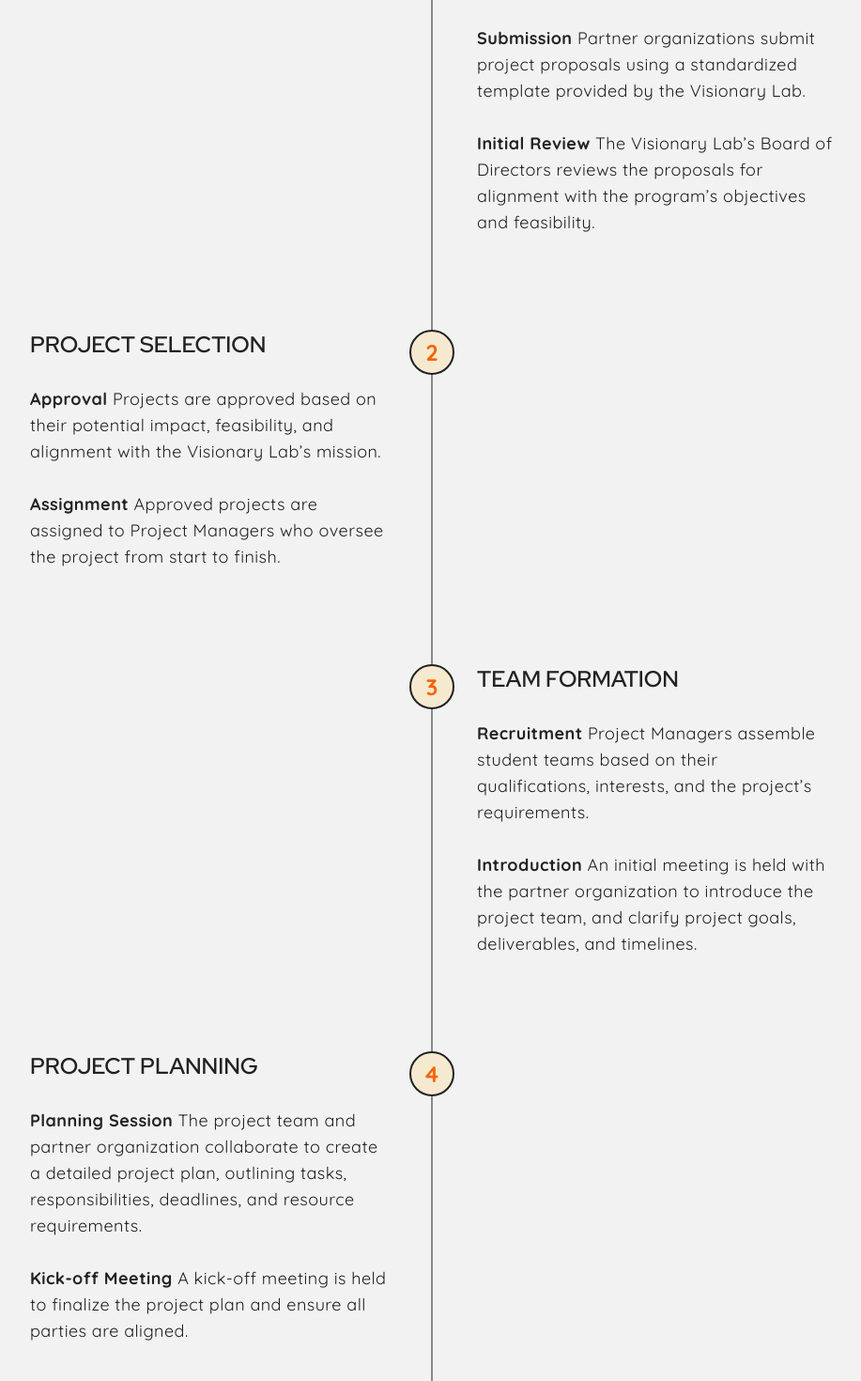
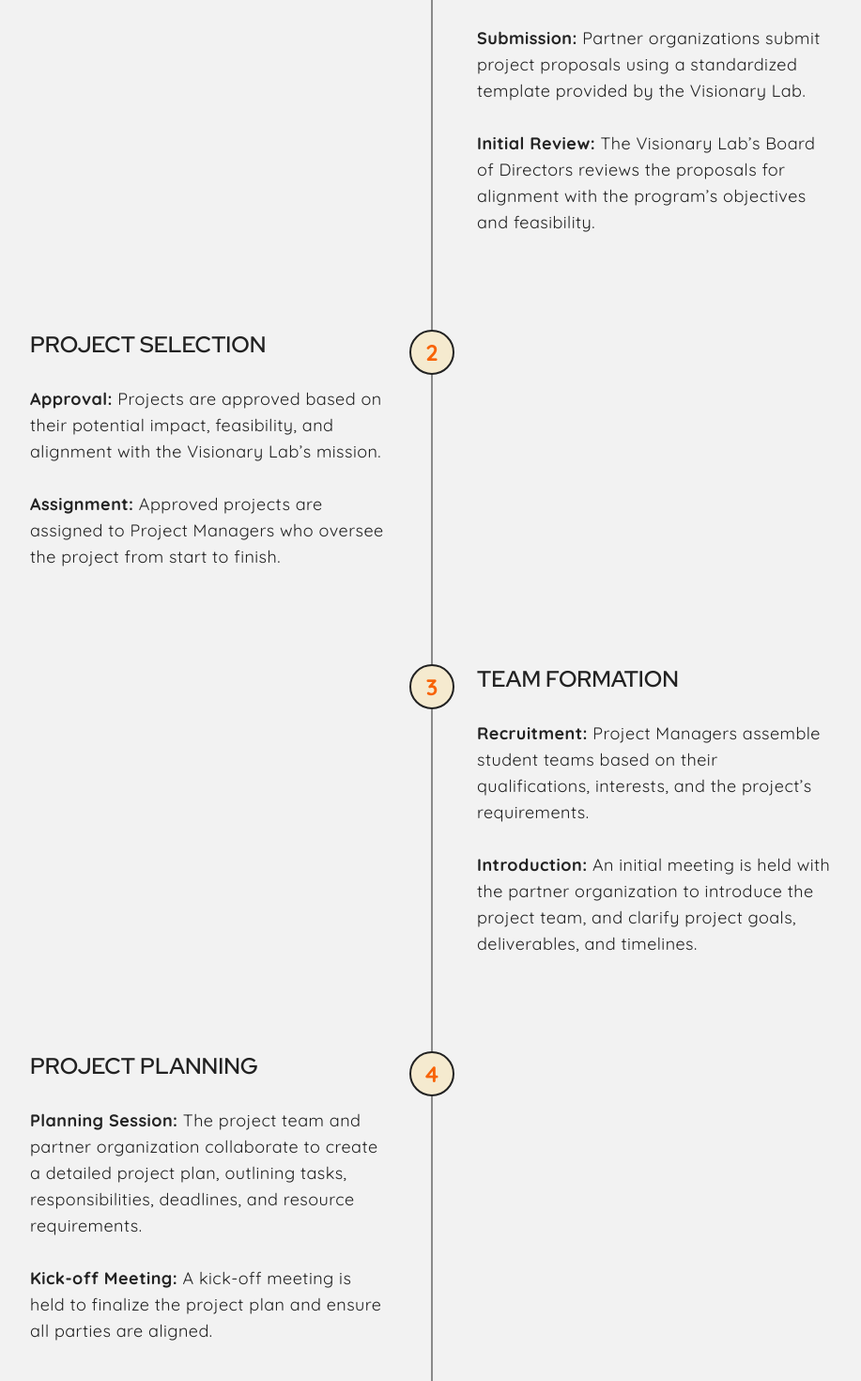
Before and after one commit to DSMLC/dsmlc-website, a Next.js app: page /visionary-lab/partner-benefits in a window 1280 px wide. Shown: the part 1780-3250 px from the top of the page at 94% size, without its empty margins (180-1097 px from the left). Built offline with nearby package versions, Linux system fonts and the light colour scheme.

Commit message:
Visionary lab example projects

```diff
--- /dev/null
+++ b/app/components/templates/HeaderTextTemplate3.tsx
@@ -0,0 +1,19 @@
+import React from "react";
+import { PageData } from "./HeaderTextTemplate";
+
+const HeaderTextTemplate3 = ({ Data }: { Data: PageData[] }) => {
+  return (
+    <>
+      {Data.map((data) => {
+        return (
+          <div className="text-dsmlcBlack tracking-wide max-w-3xl font-quicksand lg:text-lg md:text-base text-sm h-full">
+            <span className="font-bold">{data.header}</span>{" "}
+            <span>{data.text}</span>
+          </div>
+        );
+      })}
+    </>
+  );
+};
+
+export default HeaderTextTemplate3;
--- a/app/components/templates/TimelineTemplate.tsx
+++ b/app/components/templates/TimelineTemplate.tsx
@@ -1,15 +1,13 @@
 import React from "react";
 import SubtitleTemplate3 from "./SubtitleTemplate3";
+import HeaderTextTemplate2 from "./HeaderTextTemplate2";
+import HeaderTextTemplate3 from "./HeaderTextTemplate3";
+import { PageData } from "./HeaderTextTemplate";
 
 interface timeline {
   number: number;
   header: string;
-  points: points[];
-}
-
-interface points {
-  subheader: string;
-  subtext: string;
+  points: PageData[];
 }
 
 const TimelineTemplate = ({ Data }: { Data: timeline[] }) => {
@@ -26,15 +24,7 @@
                 {data.number}
               </div>
               <SubtitleTemplate3 Subtitle={data.header} />
-              {data.points.map((subdata, subIndex) => (
-                <div
-                  key={subIndex}
-                  className="text-dsmlcBlack tracking-wide max-w-3xl font-quicksand lg:text-lg md:text-base text-sm h-full"
-                >
-                  <span className="font-bold">{subdata.subheader}</span>{" "}
-                  <span>{subdata.subtext}</span>
-                </div>
-              ))}
+              <HeaderTextTemplate3 Data={data.points} />
             </div>
             {index % 2 !== 0 ? <div className="hidden md:block"></div> : null}
           </React.Fragment>
--- a/public/data/page_data/partner_benefits.json
+++ b/public/data/page_data/partner_benefits.json
@@ -47,12 +47,12 @@
       "header": "Project Proposal Submission",
       "points": [
         {
-          "subheader": "Submission",
-          "subtext": "Partner organizations submit project proposals using a standardized template provided by the Visionary Lab."
+          "header": "Submission:",
+          "text": "Partner organizations submit project proposals using a standardized template provided by the Visionary Lab."
         },
         {
-          "subheader": "Initial Review",
-          "subtext": "The Visionary Lab’s Board of Directors reviews the proposals for alignment with the program’s objectives and feasibility."
+          "header": "Initial Review:",
+          "text": "The Visionary Lab’s Board of Directors reviews the proposals for alignment with the program’s objectives and feasibility."
         }
       ]
     },
@@ -61,12 +61,12 @@
       "header": "Project Selection",
       "points": [
         {
-          "subheader": "Approval",
-          "subtext": "Projects are approved based on their potential impact, feasibility, and alignment with the Visionary Lab’s mission."
+          "header": "Approval:",
+          "text": "Projects are approved based on their potential impact, feasibility, and alignment with the Visionary Lab’s mission."
         },
         {
-          "subheader": "Assignment",
-          "subtext": "Approved projects are assigned to Project Managers who oversee the project from start to finish."
+          "header": "Assignment:",
+          "text": "Approved projects are assigned to Project Managers who oversee the project from start to finish."
         }
       ]
     },
@@ -75,12 +75,12 @@
       "header": "Team Formation",
       "points": [
         {
-          "subheader": "Recruitment",
-          "subtext": "Project Managers assemble student teams based on their qualifications, interests, and the project’s requirements."
+          "header": "Recruitment:",
+          "text": "Project Managers assemble student teams based on their qualifications, interests, and the project’s requirements."
         },
         {
-          "subheader": "Introduction",
-          "subtext": "An initial meeting is held with the partner organization to introduce the project team, and clarify project goals, deliverables, and timelines."
+          "header": "Introduction:",
+          "text": "An initial meeting is held with the partner organization to introduce the project team, and clarify project goals, deliverables, and timelines."
         }
       ]
     },
@@ -89,12 +89,12 @@
       "header": "Project Planning",
       "points": [
         {
-          "subheader": "Planning Session",
-          "subtext": "The project team and partner organization collaborate to create a detailed project plan, outlining tasks, responsibilities, deadlines, and resource requirements."
+          "header": "Planning Session:",
+          "text": "The project team and partner organization collaborate to create a detailed project plan, outlining tasks, responsibilities, deadlines, and resource requirements."
         },
         {
-          "subheader": "Kick-off Meeting",
-          "subtext": "A kick-off meeting is held to finalize the project plan and ensure all parties are aligned."
+          "header": "Kick-off Meeting:",
+          "text": "A kick-off meeting is held to finalize the project plan and ensure all parties are aligned."
         }
       ]
     },
@@ -103,16 +103,16 @@
       "header": "Project Execution",
       "points": [
         {
-          "subheader": "Implementation",
-          "subtext": "The project team works on the assigned tasks, applying their data science skills to solve the identified problems."
+          "header": "Implementation:",
+          "text": "The project team works on the assigned tasks, applying their data science skills to solve the identified problems."
         },
         {
-          "subheader": "Regular Check-ins",
-          "subtext": "Ongoing communication is maintained with the partner organization to provide updates, gather feedback, and adjust plans as needed."
+          "header": "Regular Check-ins:",
+          "text": "Ongoing communication is maintained with the partner organization to provide updates, gather feedback, and adjust plans as needed."
         },
         {
-          "subheader": "Mentorship",
-          "subtext": "Project Managers and experienced mentors provide guidance and support to the project teams."
+          "header": "Mentorship:",
+          "text": "Project Managers and experienced mentors provide guidance and support to the project teams."
         }
       ]
     },
@@ -121,16 +121,16 @@
       "header": "Project Completion and Handover",
       "points": [
         {
-          "subheader": "Final Deliverables",
-          "subtext": "Upon project completion, the team prepares final deliverables, including reports, presentations, and any developed models or tools."
+          "header": "Final Deliverables:",
+          "text": "Upon project completion, the team prepares final deliverables, including reports, presentations, and any developed models or tools."
         },
         {
-          "subheader": "Handover",
-          "subtext": "The final outcomes are presented to the partner organization, along with documentation and recommendations for implementation."
+          "header": "Handover:",
+          "text": "The final outcomes are presented to the partner organization, along with documentation and recommendations for implementation."
         },
         {
-          "subheader": "Feedback Collection",
-          "subtext": "Feedback is gathered from the partner organization and project team members to evaluate project success and identify areas for improvement."
+          "header": "Feedback Collection:",
+          "text": "Feedback is gathered from the partner organization and project team members to evaluate project success and identify areas for improvement."
         }
       ]
     },
@@ -139,16 +139,94 @@
       "header": "Evaluation and Reflection",
       "points": [
         {
-          "subheader": "Assessment",
-          "subtext": "The Board of Directors assesses the overall success of the project, including the impact on the partner organization and student learning outcomes."
+          "header": "Assessment:",
+          "text": "The Board of Directors assesses the overall success of the project, including the impact on the partner organization and student learning outcomes."
         },
         {
-          "subheader": "Reflection",
-          "subtext": "Project teams and managers reflect on their experiences, discussing what went well and what could be improved in future projects."
+          "header": "Reflection:",
+          "text": "Project teams and managers reflect on their experiences, discussing what went well and what could be improved in future projects."
         },
         {
-          "subheader": "Documentation",
-          "subtext": "Lessons learned are documented to inform future projects and enhance the Visionary Lab’s processes."
+          "header": "Documentation:",
+          "text": "Lessons learned are documented to inform future projects and enhance the Visionary Lab’s processes."
+        }
+      ]
+    }
+  ],
+  "projects_header_text_template": [
+    {
+      "header": "Project Examples",
+      "text": "Our projects span a wide range of data science applications, tailored to meet the specific needs of partner organizations. Here are a few examples of what the Visionary Lab can do:"
+    }
+  ],
+  "timeline_template2": [
+    {
+      "number": 1,
+      "header": "Customer Data Analysis",
+      "points": [
+        {
+          "header": "Example:",
+          "text": "A retail business seeking to understand customer purchasing patterns."
+        },
+        {
+          "header": "Potential Outcome:",
+          "text": "Analyzing transaction data to identify key purchasing trends and customer segments, leading to targeted marketing strategies that could increase sales."
+        }
+      ]
+    },
+    {
+      "number": 2,
+      "header": "Predictive Sales Modeling",
+      "points": [
+        {
+          "header": "Example:",
+          "text": "A small business looking to forecast future sales."
+        },
+        {
+          "header": "Potential Outcome:",
+          "text": "Developing a predictive model to forecast sales trends accurately, allowing the business to optimize inventory management and reduce costs."
+        }
+      ]
+    },
+    {
+      "number": 3,
+      "header": "Operational Efficiency Improvement",
+      "points": [
+        {
+          "header": "Example:",
+          "text": "A manufacturing company aiming to improve production efficiency."
+        },
+        {
+          "header": "Potential Outcome:",
+          "text": "Analyzing production data to identify bottlenecks and inefficiencies, resulting in recommendations that could improve production efficiency."
+        }
+      ]
+    },
+    {
+      "number": 4,
+      "header": "Market Research and Analysis",
+      "points": [
+        {
+          "header": "Example:",
+          "text": "A non-profit organization seeking to understand the needs of its target demographic."
+        },
+        {
+          "header": "Potential Outcome:",
+          "text": "Conducting a comprehensive analysis of survey data, providing insights that could help the organization tailor its programs to better serve its community."
+        }
+      ]
+    },
+    {
+      "number": 5,
+      "header": "Social Media Sentiment Analysis",
+      "points": [
+        {
+          "header": "Example:",
+          "text": "A company wanting to gauge public sentiment about their brand."
+        },
+        {
+          "header": "Potential Outcome:",
+          "text": "Using natural language processing to analyze social media mentions, providing a detailed report on public sentiment and actionable recommendations for improving brand perception."
         }
       ]
     }
```
Also changed, not shown: app/components/templates/TimelineTemplate2.tsx (added, +32 -0 lines), app/visionary-lab/partner-benefits/page.tsx (+9 -0 lines).
